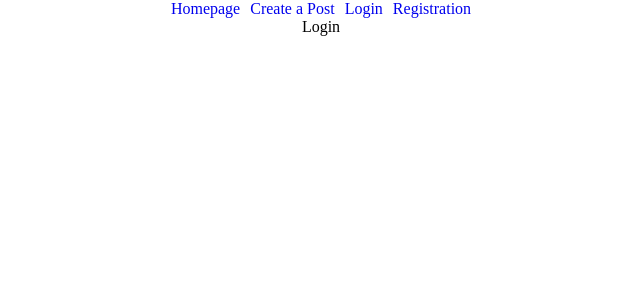
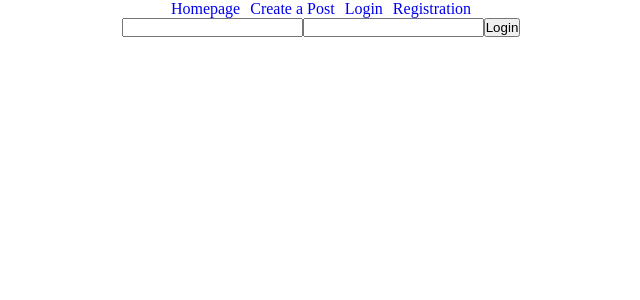
Before and after one commit to serenearyal/fullstack-learning, a React (Create React App) app in the folder client/: page /login in a window 1280 px wide. Shown: the top 300 px of the page, without its empty margins (319-959 px from the left). Built offline with nearby package versions, Linux system fonts and the light colour scheme.

Commit message:
cant set header after sent to cluent api fixed

```diff
--- a/client/src/pages/Login/Login.js
+++ b/client/src/pages/Login/Login.js
@@ -1,7 +1,33 @@
-import React from "react";
+import React, { useState } from "react";
+import axios from "axios";
 
 const Login = () => {
-  return <div>Login</div>;
+  const [username, SetUsername] = useState("");
+  const [password, SetPassword] = useState("");
+
+  const login = () => {
+    const data = { username: username, password: password };
+    axios.post("http://localhost:3001/auth/login", data).then((response) => {
+      console.log(response.data);
+    });
+  };
+  return (
+    <div id="Login">
+      <input
+        type="text"
+        onChange={(event) => {
+          SetUsername(event.target.value);
+        }}
+      />
+      <input
+        type="password"
+        onChange={(event) => {
+          SetPassword(event.target.value);
+        }}
+      />
+      <button onClick={login}>Login</button>
+    </div>
+  );
 };
 
 export default Login;
```
Also changed, not shown: 1 other file (tests, documents, lock files or other folders).
